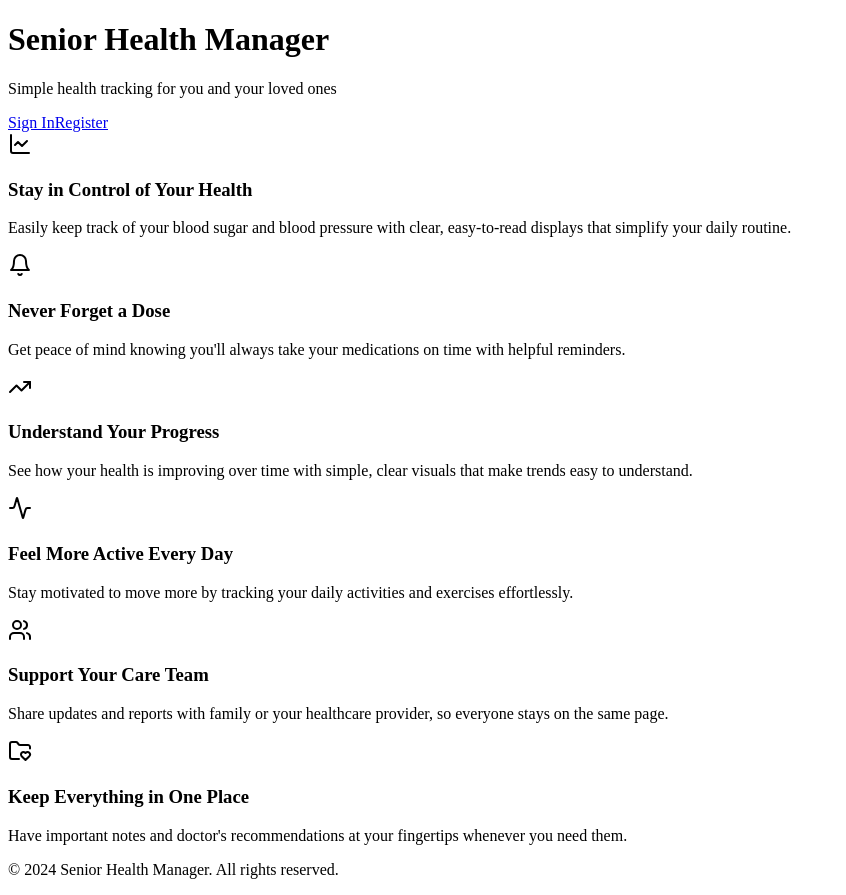
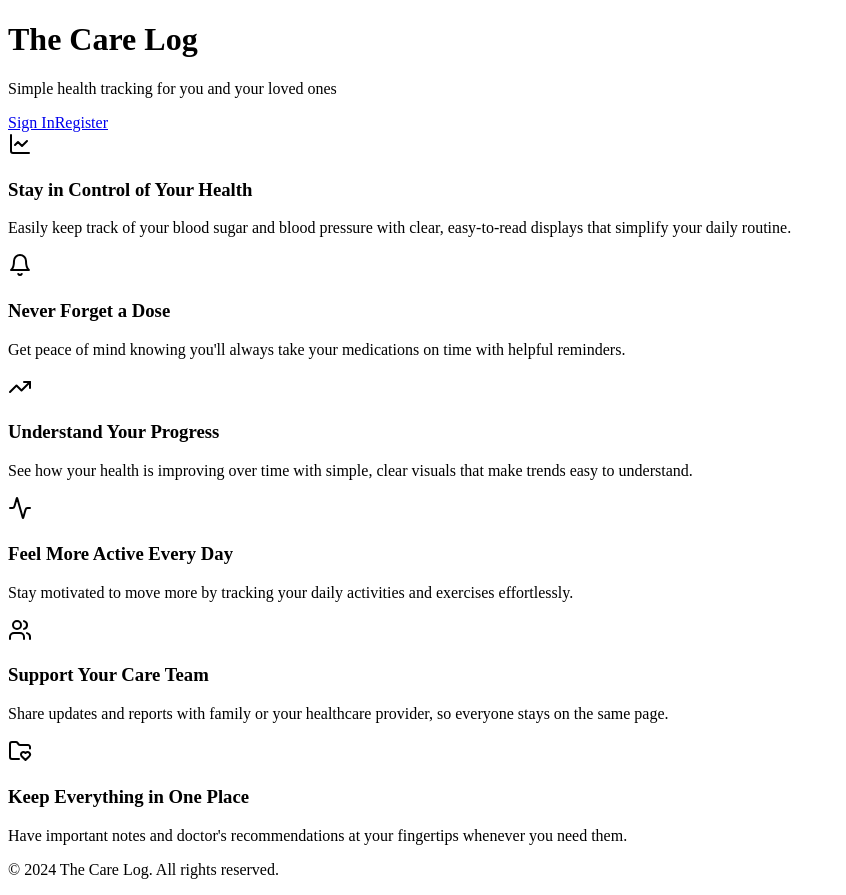
Before and after one commit to shalinshahpm/thecarelog.fit, a React (Vite) app in the folder client/: page / in a window 1280 px wide. Shown: the whole page, without its empty margins (0-846 px from the left). Built offline with nearby package versions, Linux system fonts and the light colour scheme; no server answers.

Commit message:
Assistant checkpoint: Updated landing page title to 'The Care Log'
Assistant generated file changes:
- client/src/pages/home.tsx: Update application title

---

User prompt:

On the landing page, replace the text "Senior Health Manager" to say "The Care Log"

```diff
--- a/client/src/pages/home.tsx
+++ b/client/src/pages/home.tsx
@@ -16,7 +16,7 @@ export default function Home() {
       <header className="border-b p-8">
         <div className="max-w-7xl mx-auto text-center">
           <h1 className="text-4xl md:text-5xl font-bold text-primary mb-4">
-            Senior Health Manager
+            The Care Log
           </h1>
           <p className="text-xl md:text-2xl text-muted-foreground mb-8">
             Simple health tracking for you and your loved ones
@@ -100,7 +100,7 @@ export default function Home() {
 
       <footer className="border-t p-8 mt-12">
         <div className="max-w-7xl mx-auto text-center text-lg text-muted-foreground">
-          <p>© 2024 Senior Health Manager. All rights reserved.</p>
+          <p>© 2024 The Care Log. All rights reserved.</p>
         </div>
       </footer>
     </div>
```
